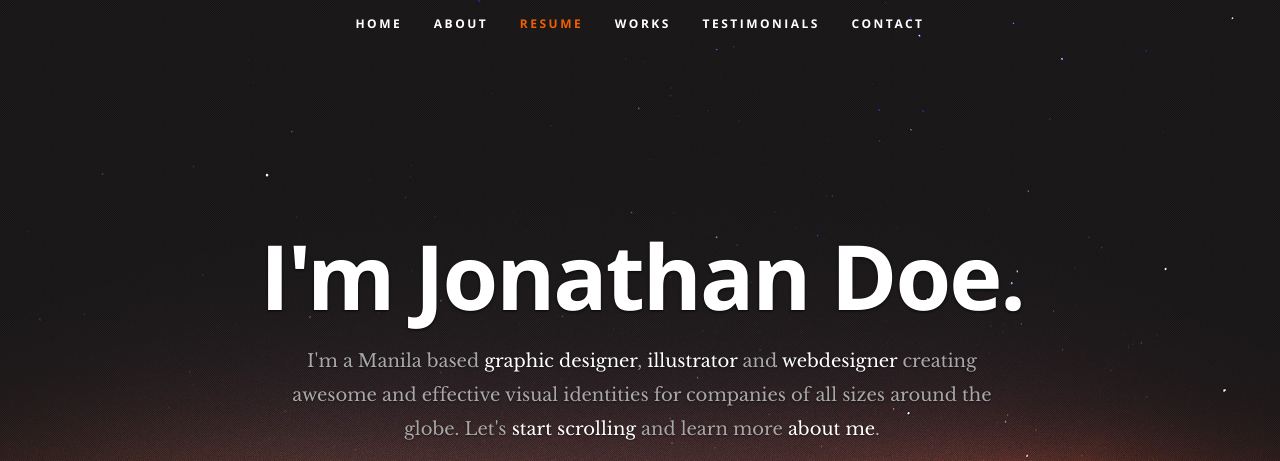
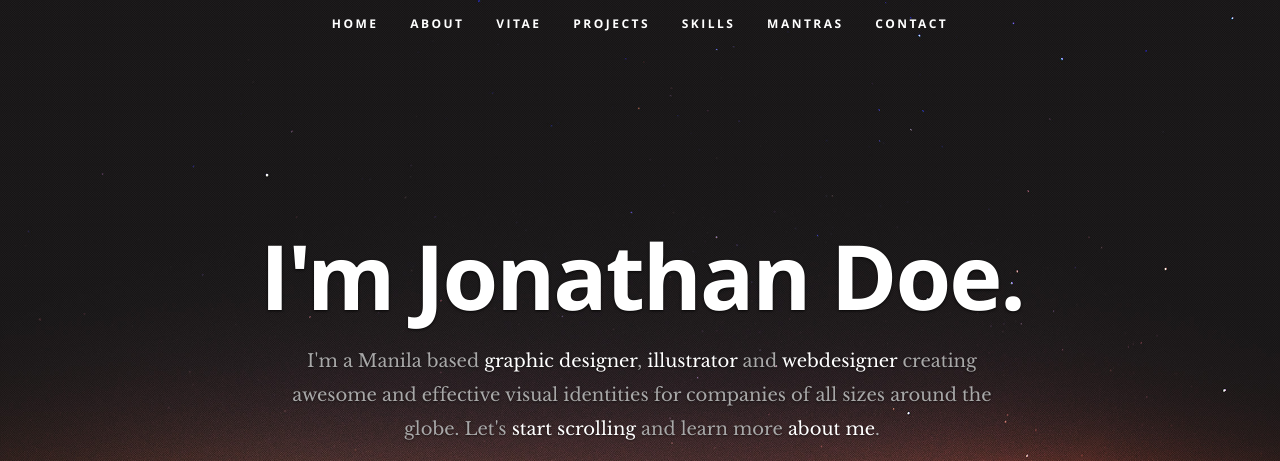
Before and after one commit to kellsdevan/ceeve, a plain HTML site: page index.html in a window 1280 px wide. Shown: the top 461 px of the page. Drawn offline with nearby package versions, Linux system fonts and the light colour scheme; a web font is replaced by a local one.

Commit message:
Update index.html

```diff
--- a/index.html
+++ b/index.html
@@ -43,12 +43,14 @@
          <a class="mobile-btn" href="#nav-wrap" title="Show navigation">Show navigation</a>
 	      <a class="mobile-btn" href="#" title="Hide navigation">Hide navigation</a>
 
-         <ul id="nav" class="nav">
+<ul id="nav" class="nav">
             <li class="current"><a class="smoothscroll" href="#home">Home</a></li>
-            <li><a class="smoothscroll" href="#about">About</a></li>
-	         <li><a class="smoothscroll" href="#resume">Resume</a></li>
-            <li><a class="smoothscroll" href="#portfolio">Works</a></li>
-            <li><a class="smoothscroll" href="#testimonials">Testimonials</a></li>
+            <li><a class="smoothscroll" href="#portfolio">About</a></li>
+	         <li><a class="smoothscroll" href="#vitae">Vitae</a></li>
+            <li><a class="smoothscroll" href="#projects">Projects</a></li>
+            <li><a class="smoothscroll" href="#skills">Skills</a></li>
+
+            <li><a class="smoothscroll" href="#mantras">Mantras</a></li>
             <li><a class="smoothscroll" href="#contact">Contact</a></li>
          </ul> <!-- end #nav -->
 
```
